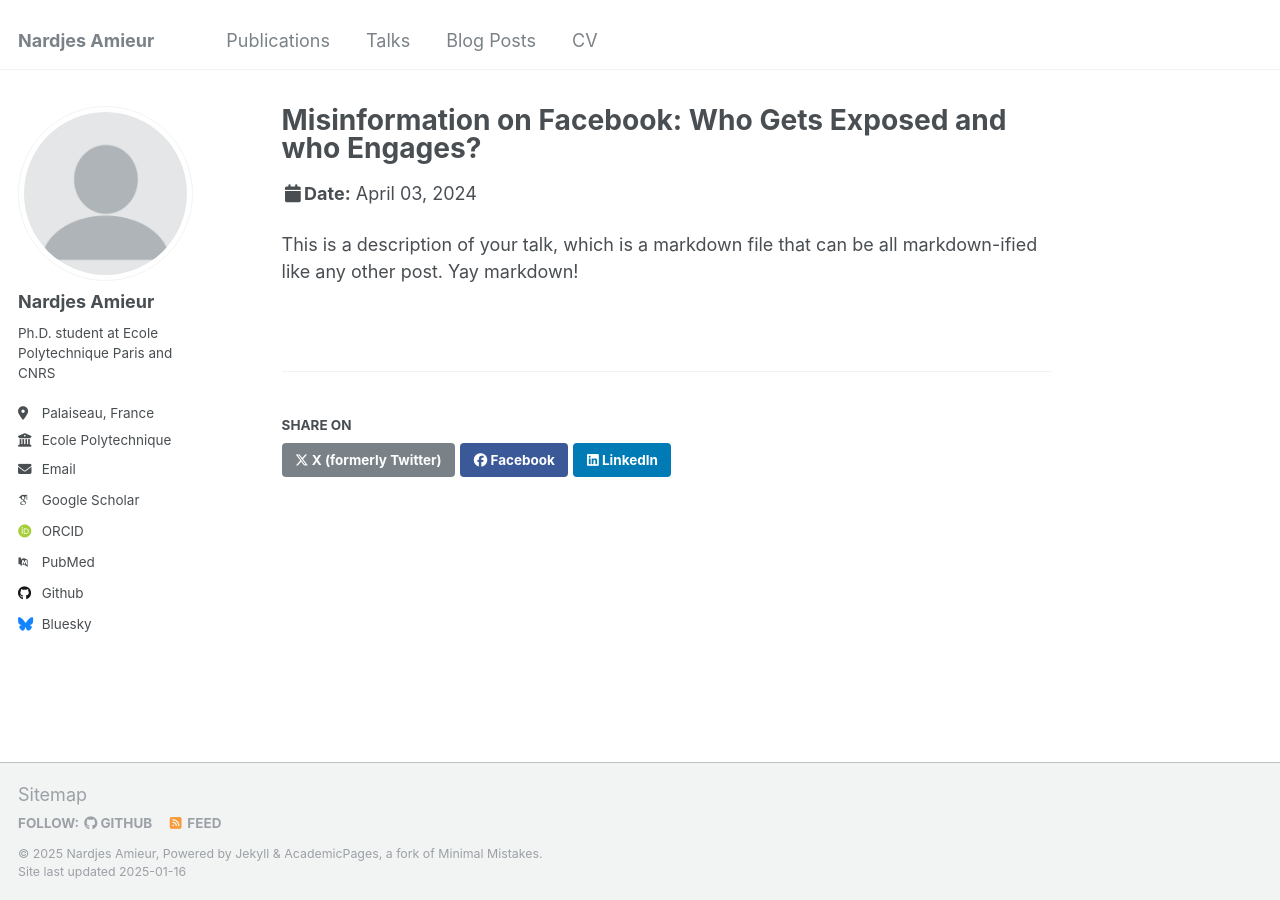
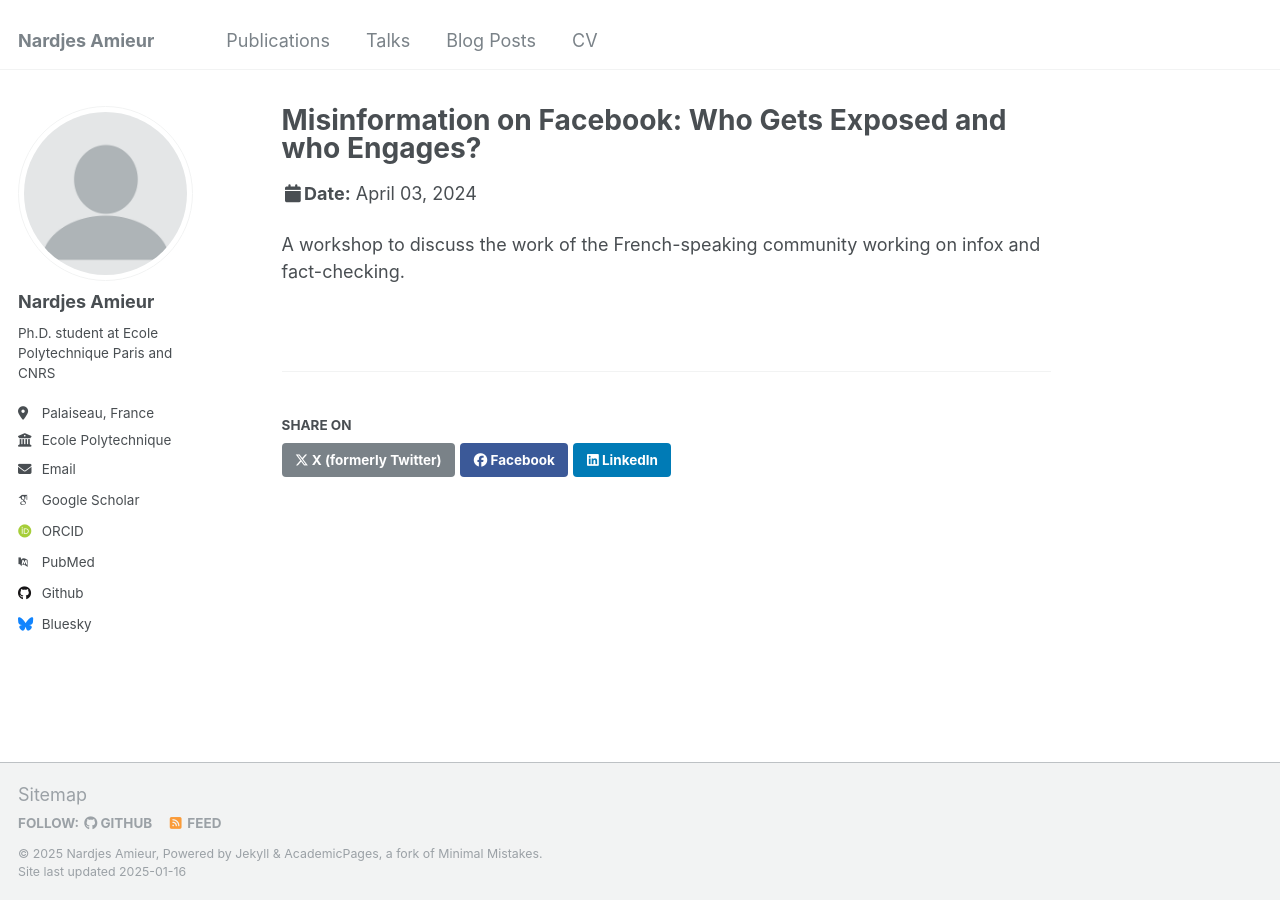
Before and after one commit to Nardjes-Am/Nardjes-Am.github.io, a Jekyll site: the page built from _talks/2012-03-01-talk-1.md, in a window 1280 px wide. Built offline with Jekyll 4.4.1, drawn with Linux system fonts in a browser that asks for light colours; some web fonts are replaced.

Commit message:
Update 2012-03-01-talk-1.md

```diff
--- a/_talks/2012-03-01-talk-1.md
+++ b/_talks/2012-03-01-talk-1.md
@@ -8,4 +8,4 @@ date: 2024-04-03
 location: "Paris, France"
 ---
 
-This is a description of your talk, which is a markdown file that can be all markdown-ified like any other post. Yay markdown!
+A workshop to discuss the work of the French-speaking community working on infox and fact-checking.
```
